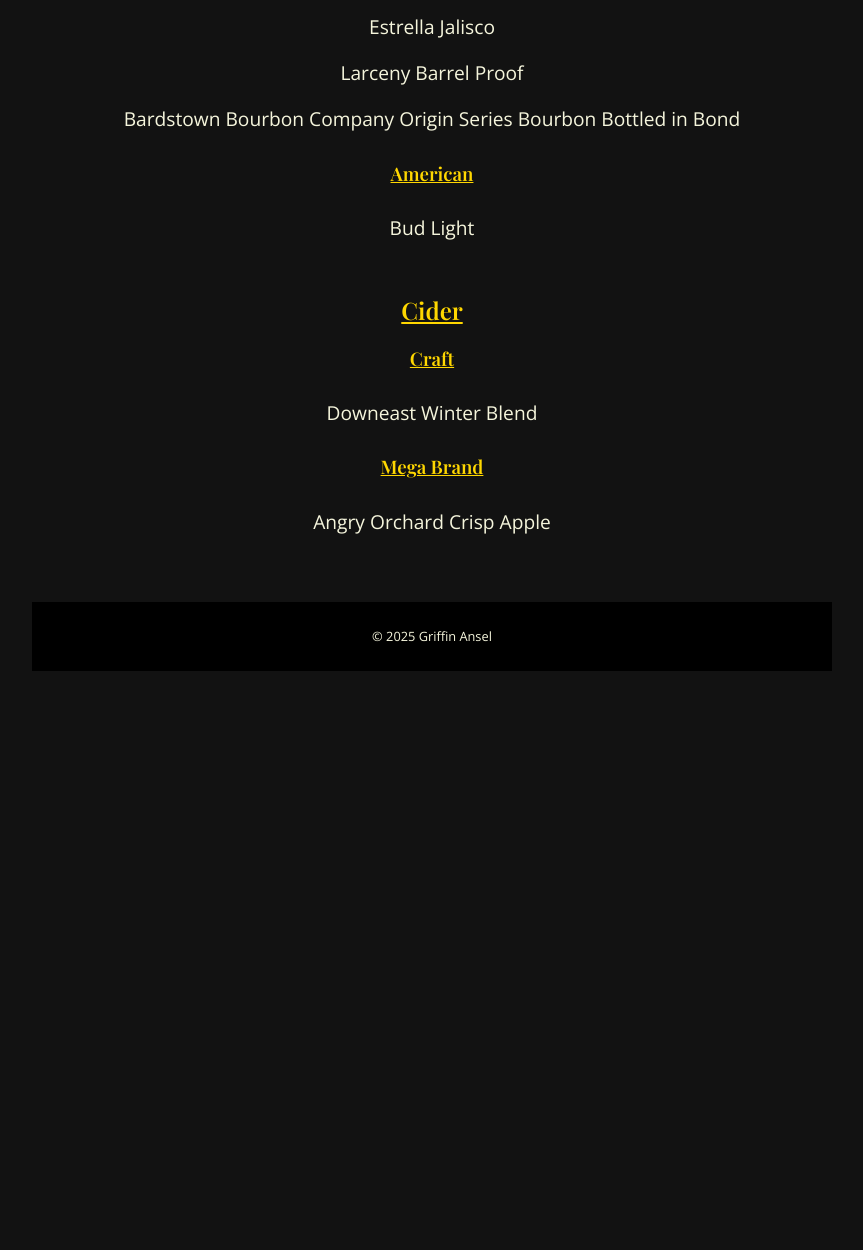
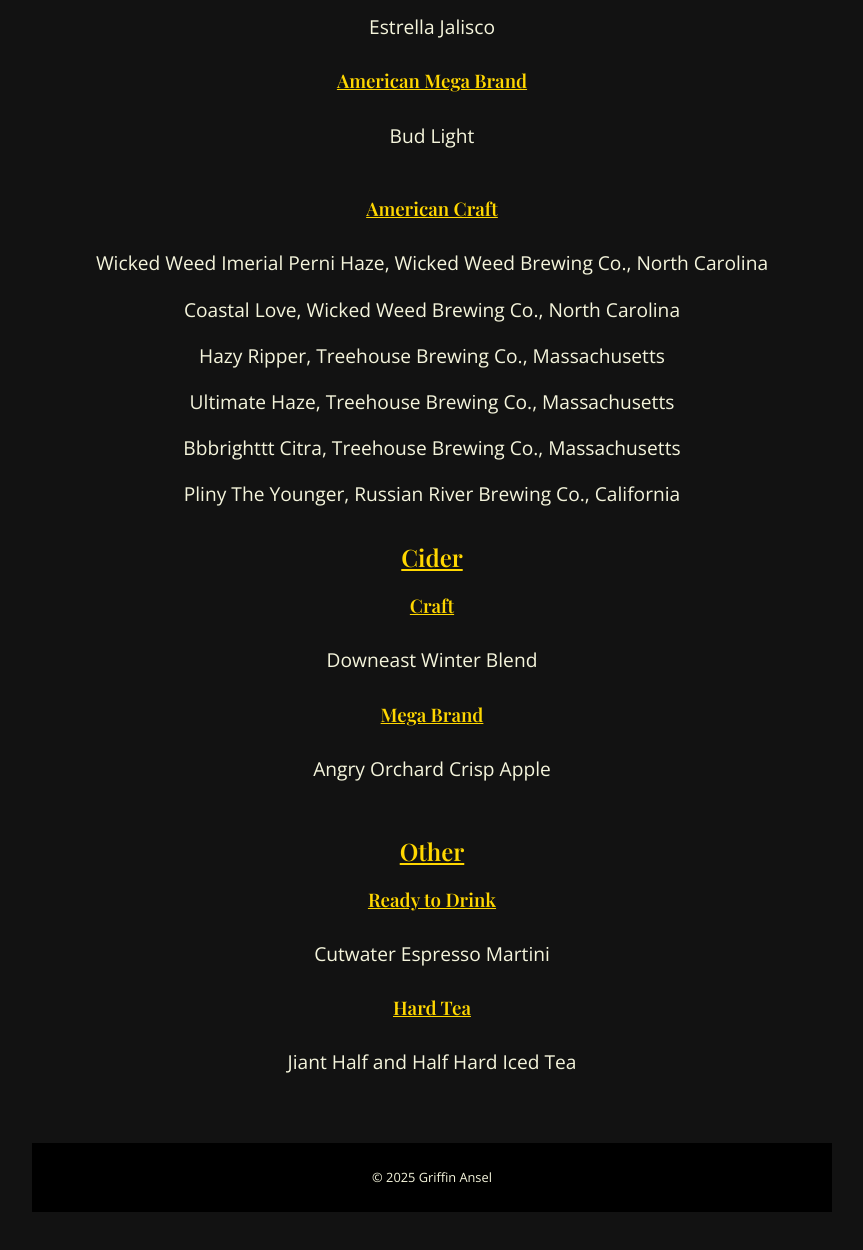
Before and after one commit to gansel51/bar, a plain HTML site: page docs/beer.html in a window 1280 px wide. Shown: the part 420-1670 px from the top of the page, without its empty margins (208-1071 px from the left). Before the commit the page ends 1123 px from the top, so only its background shows below. Drawn offline with nearby package versions, Linux system fonts and the light colour scheme.

Commit message:
Fixing nav

```diff
--- a/docs/beer.html
+++ b/docs/beer.html
@@ -13,7 +13,6 @@
         <a href="bar/">Bar Menu</a>
         <a href="classics.html">Classics</a>
         <a href="seasonal.html">Seasonal Drinks</a>
-        <a href="beer.html">Beer and Wine</a>
         <a href="spirits.html">Spirits List</a>
         <a href="homebrew.html">Homebrewing</a>
     </nav>
@@ -27,13 +26,19 @@
       <h3>Mexican</h3>
       <ul>
         <li>Estrella Jalisco</li>
-        <li>Larceny Barrel Proof</li>
-        <li>Bardstown Bourbon Company Origin Series Bourbon Bottled in Bond</li>
       </ul>
-      <h3>American</h3>
+      <h3>American Mega Brand</h3>
       <ul>
         <li>Bud Light</li>
         <li></li>
+      <h3>American Craft</h3>
+      <ul>
+        <li>Wicked Weed Imerial Perni Haze, Wicked Weed Brewing Co., North Carolina</li>
+        <li>Coastal Love, Wicked Weed Brewing Co., North Carolina</li>
+        <li>Hazy Ripper, Treehouse Brewing Co., Massachusetts</li>
+        <li>Ultimate Haze, Treehouse Brewing Co., Massachusetts</li>
+        <li>Bbbrighttt Citra, Treehouse Brewing Co., Massachusetts</li>
+        <li>Pliny The Younger, Russian River Brewing Co., California</li>
       </ul>
       <h2>Cider</h2>
       <h3>Craft</h3>
@@ -45,6 +50,16 @@
         <li>Angry Orchard Crisp Apple</li>
         <li></li>
       </ul>
+      <h2>Other</h2>
+      <h3>Ready to Drink</h3>
+      <ul>
+        <li>Cutwater Espresso Martini</li>
+      </ul>
+      <h3>Hard Tea</h3>
+      <ul>
+        <li>Jiant Half and Half Hard Iced Tea</li>
+        <li></li>
+      </ul>
   <footer>
     <p>&copy; 2025 Griffin Ansel</p>
   </footer>
```
Also changed, not shown: docs/classics.html (+0 -1 lines), docs/homebrew.html (+0 -1 lines), docs/index.html (+0 -1 lines), docs/seasonal.html (+0 -1 lines), docs/spirits.html (+7 -2 lines).
